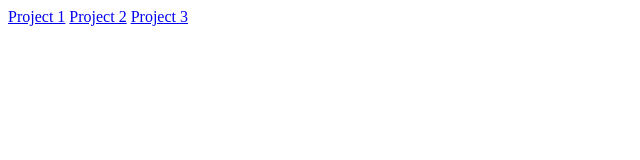
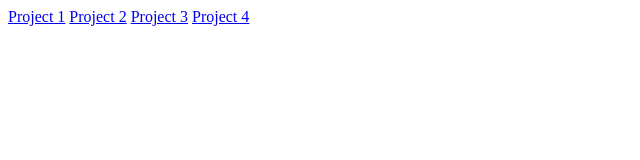
Before and after one commit to veerchulki/veerchulki.github.io, a plain HTML site: page index.html in a window 1280 px wide. Shown: the full height of the page, 0-640 px from the left. Drawn offline with Linux system fonts and the light colour scheme.

Commit message:
Update index.html

```diff
--- a/index.html
+++ b/index.html
@@ -1,3 +1,4 @@
 <a href="https://github.com/veerchulki/cit281-p1.git">Project 1</a>
 <a href="https://github.com/veerchulki/cit281-p2.git">Project 2</a>
 <a href="https://github.com/veerchulki/cit281-p3.git">Project 3</a>
+<a href="https://github.com/veerchulki/cit281-p4.git">Project 4</a>
```
